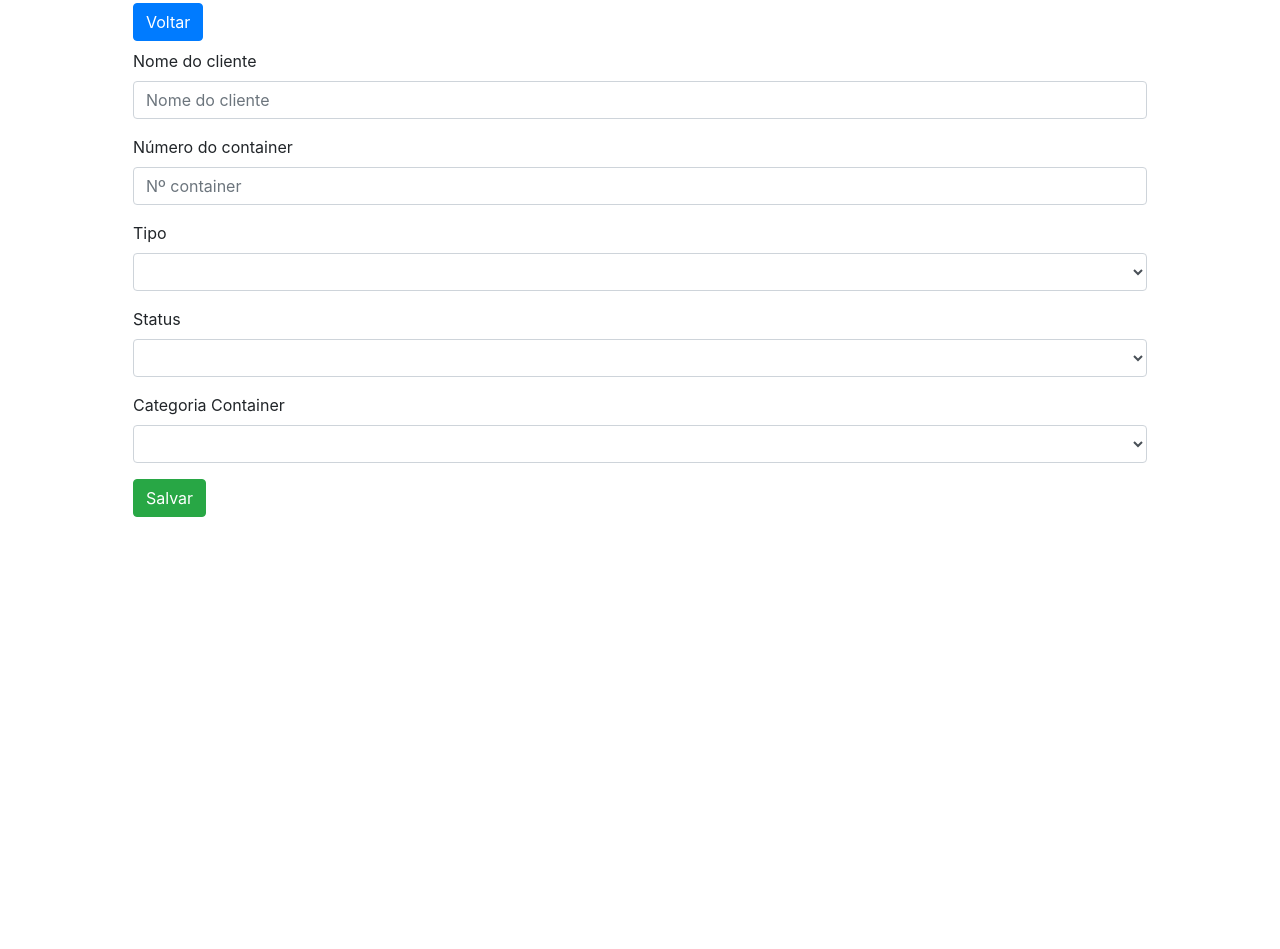
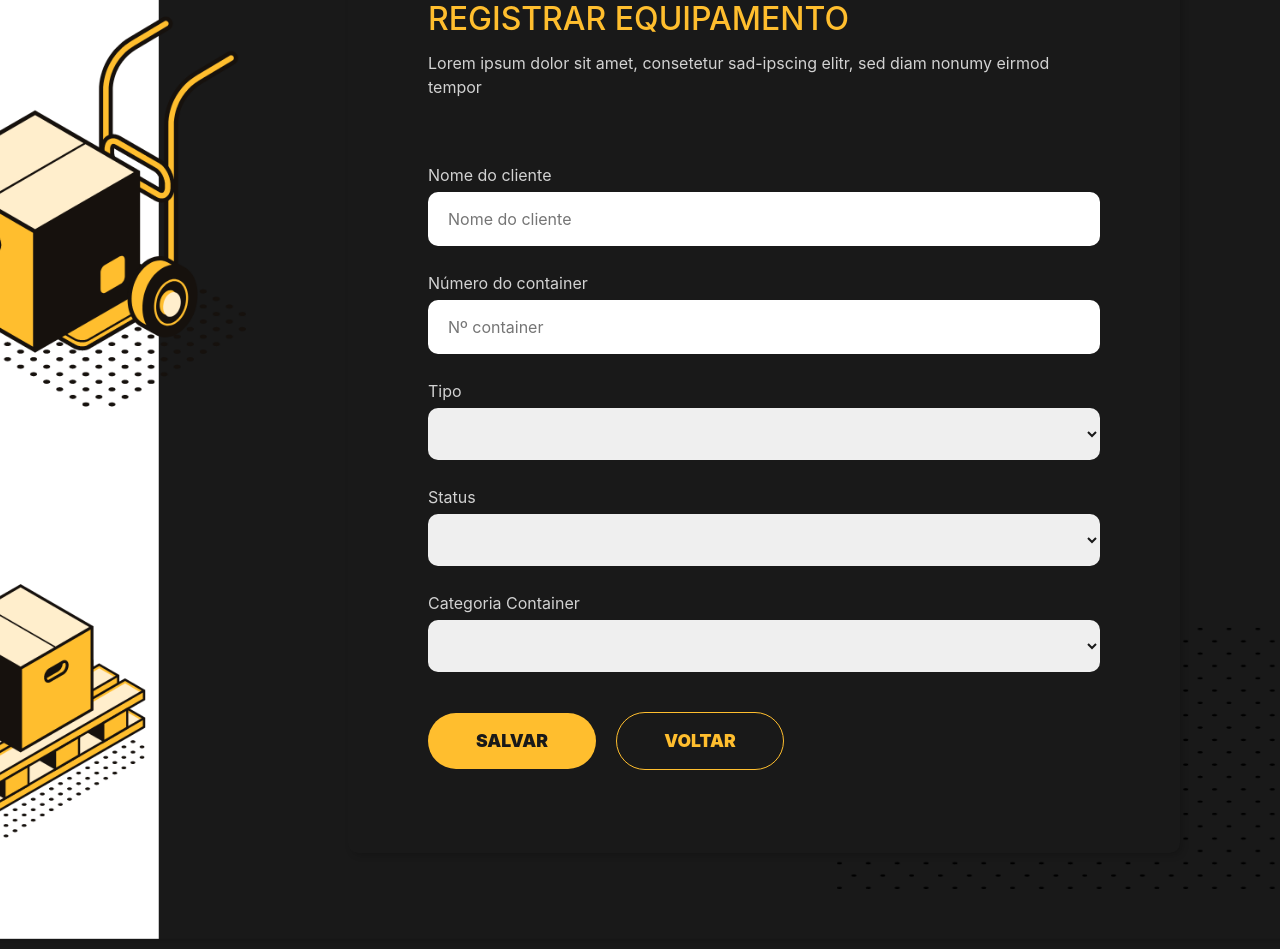
Before and after one commit to PedroFischerDeveloper/trabalho-ciro, an Angular app in the folder front/: page /criar-container in a window 1280 px wide. Shown: the part 220-1169 px from the top of the page. Before the commit the page ends 800 px from the top, so only its background shows below. Built offline with nearby package versions, Linux system fonts and the light colour scheme.

Commit message:
:lipstick: Layout Criar Equipamentos

```diff
--- a/front/src/app/container-criar/container-criar.component.css
+++ b/front/src/app/container-criar/container-criar.component.css
@@ -0,0 +1,102 @@
+section {
+    display: flex;
+    flex-direction: row;
+    justify-content: flex-end;
+    align-items: center;
+    width: 100%;
+    height: 135vh;
+    background-color: #191919;
+    background-image: url(/../../assets/img/bck-criar.png);
+    background-position: center;
+    background-size: cover;
+}
+
+.form-criar {
+    display: flex;
+    flex-direction: column;
+    justify-content: center;
+    align-items: center;
+    width: 65%;
+    margin-right: 100px;
+    background-color: #191919;
+    border-radius: 10px;
+    padding: 35px 80px;
+    box-shadow: 3px 3px 6px #00000029;
+}
+
+h2 {
+    width: 100%;
+    text-align: left;
+    color: #FFBE2E;
+    text-transform: uppercase;
+}
+
+p {
+    width: 100%;
+    text-align: left;
+    color: #D2D2D2;
+    margin-top: 5px;
+}
+
+form {
+    display: flex;
+    flex-direction: column;
+    flex-wrap: wrap;
+    justify-content: center;
+    align-items: center;
+    width: 100%;
+    margin-top: 30px;
+}
+
+input, select{
+    width: 100%;
+    border: none;
+    padding: 15px 20px;
+    border-radius: 10px;
+    color: #191919;
+    margin-bottom: 25px;
+}
+
+label {
+    width: 100%;
+    text-align: left;
+    margin-bottom: 5px;
+    color: #D2D2D2;
+}
+
+button {
+    width: 25%;
+    border: none;
+    padding: 15px 20px;
+    border-radius: 50px;
+    background-color: #FFBE2E;
+    color: #191919;
+    text-transform: uppercase;
+    font-weight: 900;
+    font-size: 1.1em;
+}
+
+.cadastro {
+    display: flex;
+    flex-direction: row;
+    flex-wrap: wrap;
+    justify-content: flex-start;
+    align-items: center;
+    width: 100%;
+    margin-top: 15px;
+}
+
+.cadastro a {
+    width: 25%;
+    border: none;
+    padding: 15px 20px;
+    border-radius: 50px;
+    border: 1.5px solid #FFBE2E;
+    text-align: center;
+    margin-left: 20px;
+    color: #FFBE2E;
+    text-decoration: none;
+    text-transform: uppercase;
+    font-weight: 900;
+    font-size: 1.1em;
+}
--- a/front/src/app/container-criar/container-criar.component.html
+++ b/front/src/app/container-criar/container-criar.component.html
@@ -1,82 +1,40 @@
 <app-nav-bar></app-nav-bar>
-<div class="container-fluid">
-    <h2 class="text-center mt-5 mb-5">Registrar Container</h2>
-    <div class="container">
+<section>
+  <div class="form-criar">
+    <h2>Registrar Equipamento</h2>
+    <p>Lorem ipsum dolor sit amet, consetetur sad-ipscing elitr, sed diam nonumy eirmod tempor</p>
+
     <form class="p5 m-5" #f="ngForm" (ngSubmit)="create(f)">
-        <a class="btn btn-primary mb-2" [routerLink]="['/containeres']" role="button"
-          >Voltar</a
-        >
 
-        <div class="form-group">
       <label for="nome_cliente">Nome do cliente</label>
-          <input
-            type="text"
-            class="form-control"
-            id="nome_cliente"
-            placeholder="Nome do cliente"
-            name="nomeCliente"
-            ngModel
-            required #nomeCliente="ngModel"
-          />
-        </div>
+      <input type="text" id="nome_cliente" placeholder="Nome do cliente" name="nomeCliente" ngModel required #nomeCliente="ngModel" />
 
-        <div class="form-group">
       <label for="numero_container">Número do container</label>
-          <input
-            type="text"
-            class="form-control"
-            id="numero_container"
-            placeholder="Nº container"
-            name="numeroContainer"
-            ngModel
-            required #numeroContainer="ngModel"
-          />
-        </div>
+      <input type="text" id="numero_container" placeholder="Nº container" name="numeroContainer" ngModel required #numeroContainer="ngModel" />
 
-        <div class="form-group">
       <label for="tipo_container">Tipo</label>
-          <select
-            class="form-control"
-            id="tipo_container"
-            name="tipoContainer"
-            ngModel
-            required
-            #tipoContainer="ngModel"
-            >
+      <select id="tipo_container" name="tipoContainer" ngModel required #tipoContainer="ngModel">
         <option value="20">20</option>
         <option value="40">40</option>
       </select>
-        </div>
 
-        <div class="form-group">
       <label for="tipo_container">Status</label>
-          <select
-            class="form-control"
-            id="tipo_container"
-            name="statusContainer"
-            ngModel
-            required #statusContainer="ngModel"
-            >
+      <select id="tipo_container" name="statusContainer" ngModel required #statusContainer="ngModel">
         <option>Cheio</option>
         <option>Vazio</option>
       </select>
-        </div>
 
-        <div class="form-group">
       <label for="categoria_container">Categoria Container</label>
-          <select
-            class="form-control"
-            id="categoria_container"
-            name="categoriaContainer"
-            ngModel
-            required #categoriaContainer="ngModel"
-            >
+      <select id="categoria_container" name="categoriaContainer" ngModel required #categoriaContainer="ngModel">
         <option>Importação</option>
         <option>Exportação</option>
       </select>
+
+      <div class="cadastro">
+        <button type="submit">Salvar</button>
+        <a [routerLink]="['/containeres']" role="button">Voltar</a>
       </div>
+    </form>
 
-        <button type="submit" class="btn btn-success" >Salvar</button>
-      </form>
   </div>
-  </div>
+</section>
--- a/front/src/app/containeres/containeres.component.css
+++ b/front/src/app/containeres/containeres.component.css
@@ -11,8 +11,8 @@ section {
   align-items: center;
   width: 100%;
   height: 100vh;
-  /* background-color: #191919; */
-  background-image: url(/../../assets/img/bg-main.jpeg);
+  background-color: #191919;
+  background-image: url(/../../assets/img/bck-table.png);
   background-position: center;
   background-size: cover;
 }
```
Lines whose indentation alone changed are shown as unchanged.
